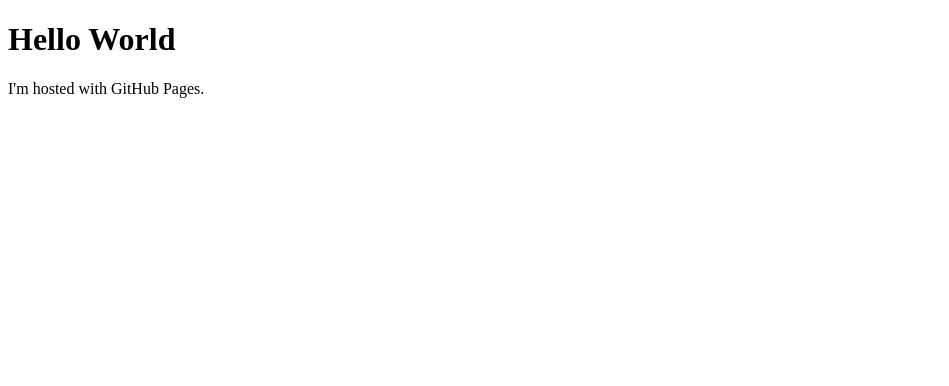
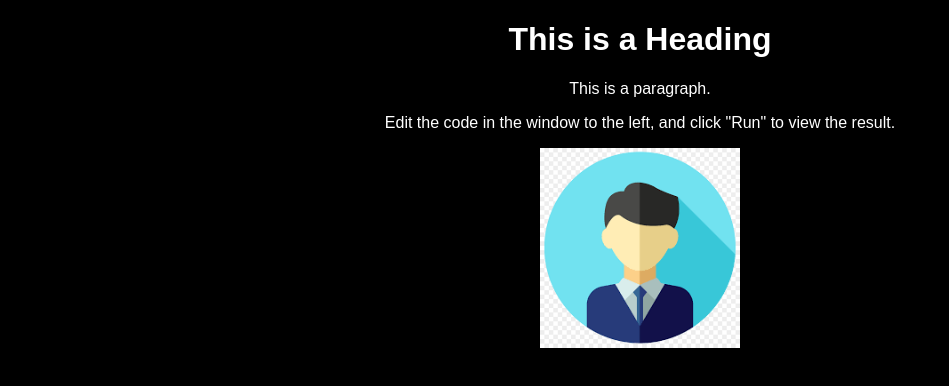
Before and after one commit to cki210/cki210.github.io, a plain HTML site: page index.html in a window 1280 px wide. Shown: the whole page, without its empty margins (0-949 px from the left). Drawn offline with Linux system fonts and the light colour scheme.

Commit message:
added avatar

```diff
--- a/index.html
+++ b/index.html
@@ -1,9 +1,22 @@
 <!DOCTYPE html>
 <html>
+<head>
+<title>Page Title</title>
+<style>
+body {
+  background-color: black;
+  text-align: center;
+  color: white;
+  font-family: Arial, Helvetica, sans-serif;
+}
+</style>
+</head>
 <body>
-<h1>Hello World</h1>
-<p>I'm hosted with GitHub Pages.</p>
 
+<h1>This is a Heading</h1>
+<p>This is a paragraph.</p>
+<p>Edit the code in the window to the left, and click "Run" to view the result.</p>
+<img src="avatar.png" alt="Avatar" style="width:200px">
 
 </body>
 </html>
```
Also changed, not shown: avatar.png (added).
